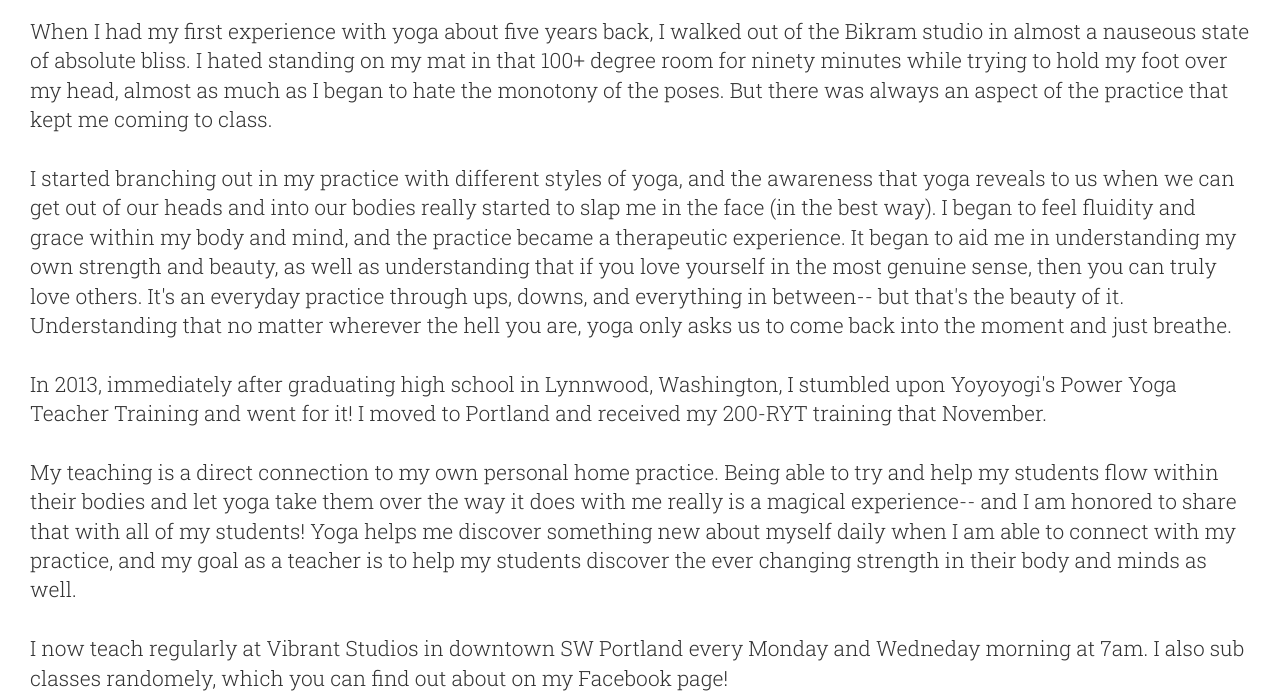
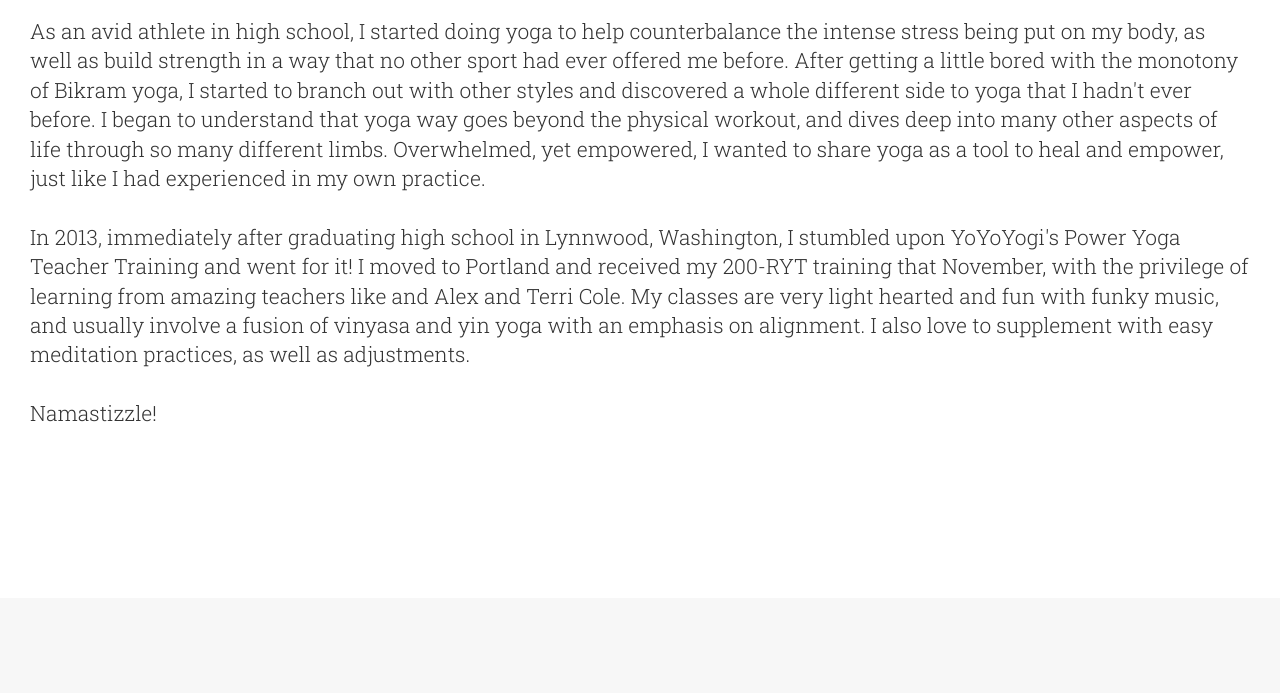
Before and after one commit to StephenJayYoung/IsaYoga, a plain HTML site: page index.html in a window 1280 px wide. Shown: the part 1137-1830 px from the top of the page. Drawn offline with nearby package versions, Linux system fonts and the light colour scheme; a script that the page names is missing; a web font is replaced by a local one.

Commit message:
changed the about me section text

```diff
--- a/index.html
+++ b/index.html
@@ -137,19 +137,10 @@
             <div class="row-fluid">
                 <div class="col-lg-12">
                 <br>
-                    <p class="lead">When I had my first experience with yoga about five years back, I walked out of the Bikram studio in almost a nauseous state of absolute bliss. I hated standing on my mat in that 100+ degree room for ninety minutes while trying to hold my foot over my head, almost as much as I began to hate the monotony of the poses. But there was always an aspect of the practice that kept me coming to class.
+                    <p class="lead">As an avid athlete in high school, I started doing yoga to help counterbalance the intense stress being put on my body, as well as build strength in a way that no other sport had ever offered me before. After getting a little bored with the monotony of Bikram yoga, I started to branch out with other styles and discovered a whole different side to yoga that I hadn't ever before. I began to understand that yoga way goes beyond the physical workout, and dives deep into many other aspects of life through so many different limbs. Overwhelmed, yet empowered, I wanted to share yoga as a tool to heal and empower, just like I had experienced in my own practice.
                     <br>
                     <br>
-                    I started branching out in my practice with different styles of yoga, and the awareness that yoga reveals to us when we can get out of our heads and into our bodies really started to slap me in the face (in the best way). I began to feel fluidity and grace within my body and mind, and the practice became a therapeutic experience. It began to aid me in understanding my own strength and beauty, as well as understanding that if you love yourself in the most genuine sense, then you can truly love others. It's an everyday practice through ups, downs, and everything in between-- but that's the beauty of it. Understanding that no matter wherever the hell you are, yoga only asks us to come back into the moment and just breathe.
-                    <br>
-                    <br>
-                    In 2013, immediately after graduating high school in Lynnwood, Washington, I stumbled upon Yoyoyogi's Power Yoga Teacher Training and went for it! I moved to Portland and received my 200-RYT training that November.
-                    <br>
-                    <br>
-                    My teaching is a direct connection to my own personal home practice. Being able to try and help my students flow within their bodies and let yoga take them over the way it does with me really is a magical experience-- and I am honored to share that with all of my students! Yoga helps me discover something new about myself daily when I am able to connect with my practice, and my goal as a teacher is to help my students discover the ever changing strength in their body and minds as well.
-                    <br>
-                    <br>
-                    I now teach regularly at Vibrant Studios in downtown SW Portland every Monday and Wedneday morning at 7am. I also sub classes randomely, which you can find out about on my Facebook page!
+                   In 2013, immediately after graduating high school in Lynnwood, Washington, I stumbled upon YoYoYogi's Power Yoga Teacher Training and went for it! I moved to Portland and received my 200-RYT training that November, with the privilege of learning from amazing teachers like and Alex and Terri Cole. My classes are very light hearted and fun with funky music, and usually involve a fusion of vinyasa and yin yoga with an emphasis on alignment. I also love to supplement with easy meditation practices, as well as adjustments.
                     <br>
                     <br>
                     Namastizzle!
@@ -293,10 +284,6 @@
                 </div>
                 <div class="col-md-4">
                     <ul class="list-inline quicklinks">
-                        <li><a href="#">Privacy Policy</a>
-                        </li>
-                        <li><a href="#">Terms of Use</a>
-                        </li>
                     </ul>
                 </div>
             </div>
```
